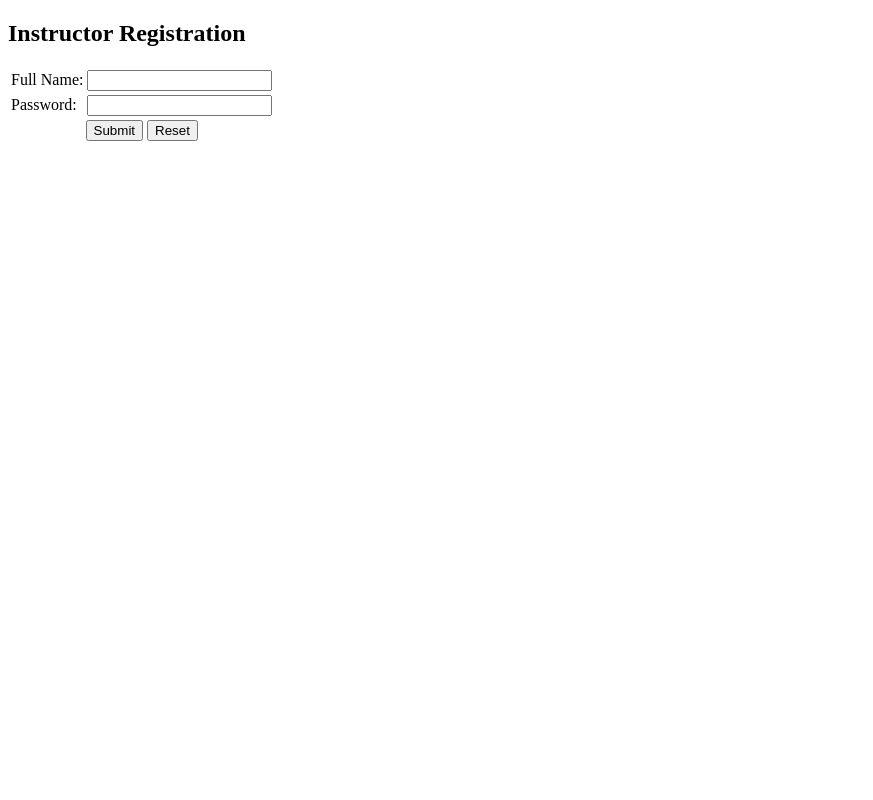
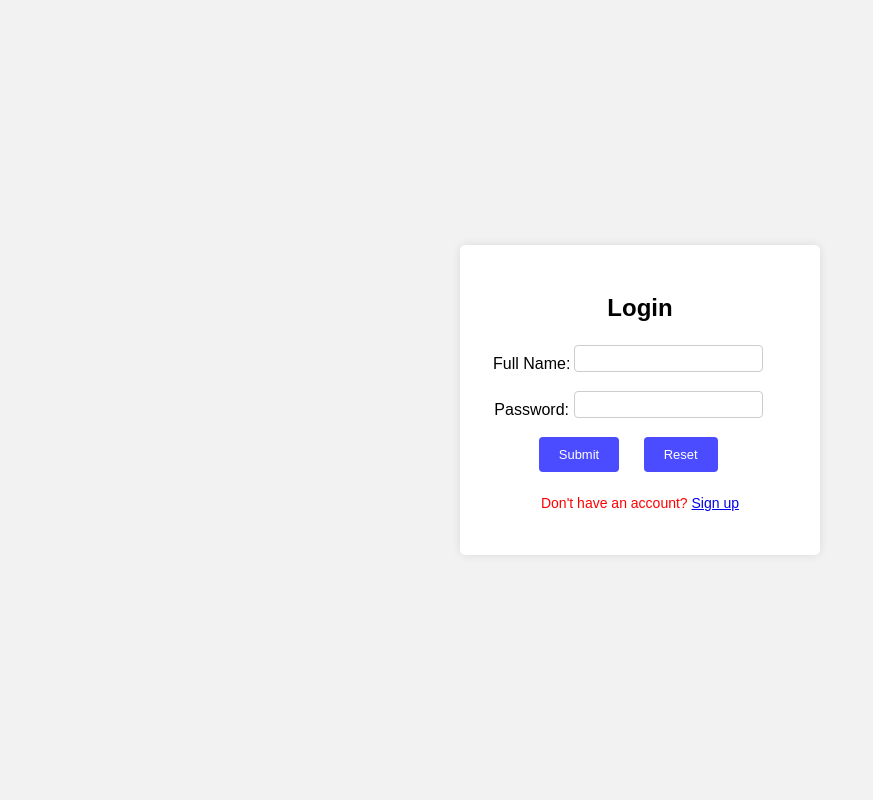
Before and after one commit to SAIFUL-SIFAT/Online-Learning-Management-System, a PHP site: page /login.php in a window 1280 px wide. Shown: the whole page, without its empty margins (0-873 px from the left). Run offline with PHP 8.4, Linux system fonts and the light colour scheme.

Commit message:
added login styles

```diff
--- /dev/null
+++ b/assets/css/instructor/login.css
@@ -0,0 +1,76 @@
+body {
+    font-family: Arial, sans-serif;
+    background-color: #f2f2f2;
+    display: flex;
+    justify-content: center;
+    align-items: center;
+    height: 100vh;
+    margin: 0;
+}
+
+.login-container {
+    background-color: white;
+    padding: 30px;
+    border-radius: 5px;
+    box-shadow: 0 0 10px rgba(0, 0, 0, 0.1);
+    width: 300px;
+    text-align: center; /* Center the buttons */
+}
+
+h2 {
+    text-align: center;
+    margin-bottom: 20px;
+}
+
+label {
+    display: block;
+    margin-bottom: 5px;
+}
+
+input[type="text"],
+input[type="password"] {
+    width: 100%;
+    padding: 5px;
+    border: 1px solid #ccc;
+    border-radius: 4px;
+    box-sizing: border-box;
+    margin-bottom: 15px;
+}
+
+.submit-btn,
+.reset-btn {
+    background-color: #4b4bff;
+    color: white;
+    padding: 10px 20px;
+    border: none;
+    border-radius: 4px;
+    cursor: pointer;
+    text-align: center;
+    font-size: 13px;
+    display: inline-block;
+    margin: 0 10px;
+    margin-bottom: 10px;
+
+}
+
+.submit-btn.active,
+.submit-btn:hover,
+.reset-btn.active,
+.reset-btn:hover {
+    background-color: #3737e6;
+    box-shadow: 0 4px 8px rgba(0, 0, 0, 0.2);
+    transform: scale(1.05);
+    transition: all 0.3s ease;
+    cursor: pointer;
+}
+
+/* .reset-btn {
+    background-color: #f44336;
+} */
+
+p {
+    text-align: center;
+    color: red;
+    font-size: 14px;
+    margin-top: 10px;
+}
--- a/view/instructor/login.php
+++ b/view/instructor/login.php
@@ -1,33 +1,33 @@
-
 <!DOCTYPE html>
 <html lang="en">
 <head>
     <meta charset="UTF-8">
     <meta name="viewport" content="width=device-width, initial-scale=1.0">
     <title>Instructor Registration Page</title>
-
+    <link rel="stylesheet" href="../../assets/css/instructor/login.css">
 </head>
 <body>
-    <h2>Instructor Registration</h2>
+    <div class="login-container">
+        <h2>Login</h2>
         <form method="POST" action="../../control/instructor/login_control.php" enctype="multipart/form-data">
             <table>
                 <tr>
                     <td><label for="full_name">Full Name:</label></td>
                     <td><input type="text" id="full_name" name="full_name" required></td>
                 </tr>
-
                 <tr>
                     <td><label for="pass">Password:</label></td>
                     <td><input type="password" id="pass" name="pass" required></td>
                 </tr>
                 <tr>
-                <td colspan="2" style="text-align: center;">
-                    <input type="submit" value="Submit">
-                    <input type="reset" value="Reset">
+                    <td colspan="2">
+                        <input type="submit" value="Submit" class="submit-btn">
+                        <input type="reset" value="Reset" class="reset-btn">
                     </td>
                 </tr>
             </table>
         </form>
-
+        <p>Don't have an account? <a href="../instructor/signup.php">Sign up</a></p>
+    </div>
 </body>
 </html>
```
Lines whose indentation alone changed are shown as unchanged.
